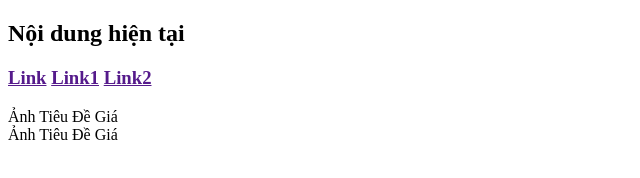
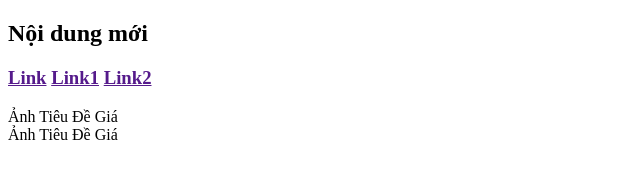
Before and after one commit to nhuanld17/JS, a plain HTML site: page Bai_19/3_DOM_HTML.html in a window 1280 px wide. Shown: the full height of the page, 0-640 px from the left. Drawn offline with Linux system fonts and the light colour scheme.

Commit message:
Review DOM

```diff
--- a/Bai_19/3_DOM_HTML.html
+++ b/Bai_19/3_DOM_HTML.html
@@ -21,6 +21,9 @@
         // let element = document.querySelector("h2").innerHTML;
         // console.log(element); // Nội dung hiện tại
 
+        let element = document.querySelector("h2").innerHTML;
+        console.log(element);
+
         // THAY ĐỔI NỘI DUNG CỦA 1 Element
         // Cú pháp:
 
@@ -28,11 +31,18 @@
         // element = document.querySelector("h2").innerHTML;
         // console.log(element); // Nội dung mới
 
+        document.querySelector("h2").innerHTML = "Nội dung mới";
+        element = document.querySelector("h2").innerHTML;
+        console.log(element);
+
         // element = document.querySelector("h3").innerHTML; // Lấy tất cả phần tử bên trong h3
         // console.log(element);
         // <a href="">Link</a>
         // <a href="">Link1</a>
         // <a href="">Link2</a>
+
+        element = document.querySelector("h3").innerHTML;
+        console.log(element);
 
         // Lấy nội dung của thẻ a đầu tiên trong h3
         // element = document.querySelector("h3 a").innerHTML;
@@ -43,6 +53,9 @@
         // Link
         // Link1
         // Link2
+
+        element = document.querySelector("h3").textContent;
+        console.log(element);
 
         // Lấy nội dung bên trong thẻ h3(bỏ ngắt dòng)
         // element = document.querySelector("h3").innerText;
@@ -65,7 +78,7 @@
         /*
             THAY ĐỔI THUỘC TÍNH HTML
 
-            Để lấy giá trị của  thuộc tính HTML ta dùng cú pháp:
+            Để lấy giá trị của thuộc tính HTML ta dùng cú pháp:
 
             document.querySelector("selector").attributeName;
 
```
Also changed, not shown: Bai_19/2_DOM_ELEMENT.html (+6 -0 lines).
